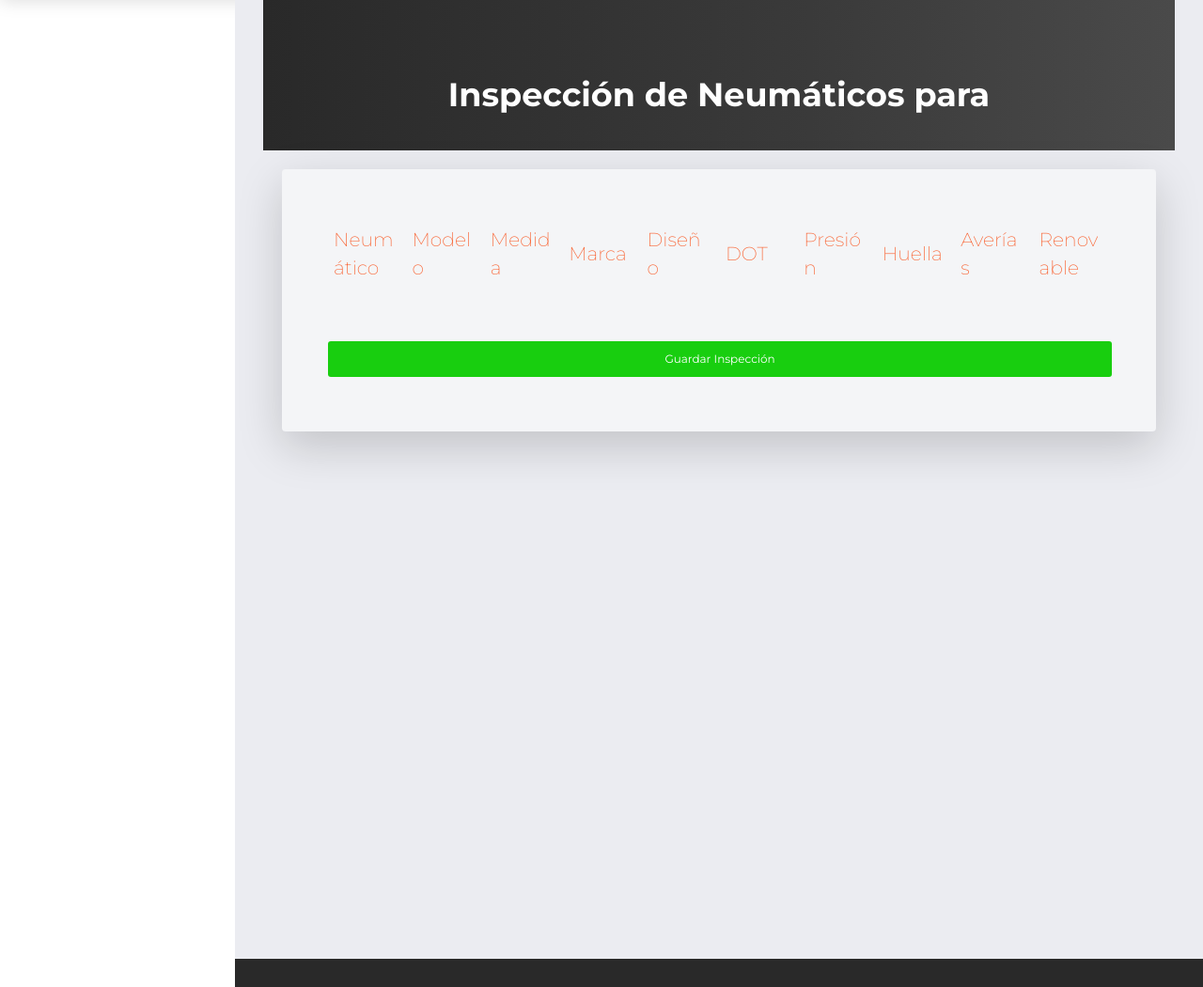
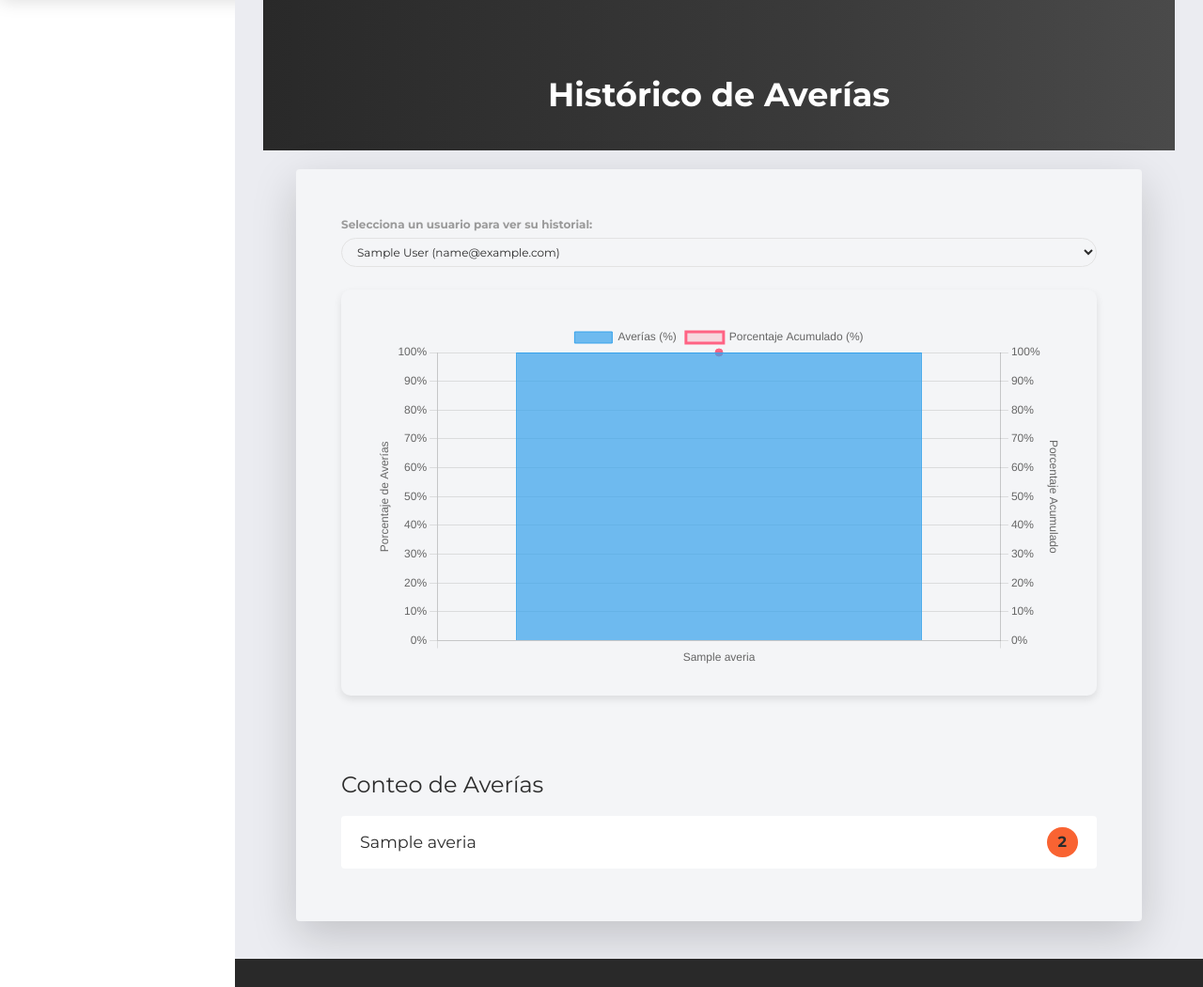
Before and after one commit to graphimates/tire, a Django app: page /neumaticos/historico_datos/1/ in a window 1280 px wide. Shown: the part 53-1103 px from the top of the page at 94% size. Run offline with Django 5.2, Linux system fonts and the light colour scheme; a user stored in the database is signed in; tables that the repository leaves empty hold one stand-in row (values such as "Sample post"); grey boxes marked "Sample" are stand-in pictures; lists and menus that the app fills with data are empty; some libraries are stand-ins or nearby versions.

Commit message:
Update historico_datos.html

```diff
--- a/templates/neumaticos/historico_datos.html
+++ b/templates/neumaticos/historico_datos.html
@@ -1,66 +1,134 @@
 {% extends "base.html" %}
 
-{% block title %}Inspección de Neumáticos{% endblock %}
+{% block title %}Histórico de Datos{% endblock %}
 
 {% block content %}
-<!-- Panel Header para el título -->
+<!-- Panel Header con el título -->
 <div class="panel-header panel-header-sm">
     <div class="container">
         <div class="row">
             <div class="col-md-12 text-center">
-                <h2 class="text-white mb-4" style="font-weight: 700;">Inspección de Neumáticos para {{ vehiculo.placa }}</h2>
+                <h2 class="text-white mb-4" style="font-weight: 700;">Histórico de Averías</h2>
             </div>
         </div>
     </div>
 </div>
 
-<!-- Contenido principal con tarjeta centrada -->
+<!-- Contenido Principal -->
 <div class="content d-flex justify-content-center">
-    <div class="container card shadow-lg rounded p-5" style="background-color: #f4f5f7; max-width: 1100px;">
+    <div class="container card shadow-lg rounded p-5" style="background-color: #f4f5f7; max-width: 900px;">
 
-        <!-- Formulario para la inspección de neumáticos -->
-        <form method="POST" class="w-100"> <!-- Clase w-100 para que ocupe el 100% del ancho disponible -->
-            {% csrf_token %}
+        <!-- Filtro para seleccionar el usuario (solo visible para el admin) -->
+        {% if request.user.is_superuser %}
+        <form method="GET" id="userFilterForm" class="mb-4">
+            <label for="usuario" class="form-label">Selecciona un usuario para ver su historial:</label>
+            <select name="usuario_id" id="usuario" class="form-control" onchange="document.getElementById('userFilterForm').submit();">
+                <option value="{{ request.user.id }}">{{ request.user.get_full_name }} ({{ request.user.email }})</option>
+                {% for usuario in usuarios %}
+                    <option value="{{ usuario.id }}" {% if selected_user.id == usuario.id %}selected{% endif %}>
+                        {{ usuario.get_full_name }} ({{ usuario.email }})
+                    </option>
+                {% endfor %}
+            </select>
+        </form>
+        {% endif %}
 
-            <!-- Tabla para organizar el formulario -->
-            <div class="table-responsive">
-                <table class="table table-bordered table-hover table-striped">
-                    <thead class=" text-primary">
-                        <tr>
-                            <th>Neumático</th>
-                            <th>Modelo</th>
-                            <th>Medida</th>
-                            <th>Marca</th>
-                            <th>Diseño</th>
-                            <th>DOT</th>
-                            <th>Presión</th>
-                            <th>Huella</th>
-                            <th>Averías</th>
-                            <th>Renovable</th>
-                        </tr>
-                    </thead>
-                    <tbody>
-                        {% for form in forms %}
-                        <tr>
-                            <td><strong>Neumático {{ forloop.counter }}</strong></td>
-                            <td>{{ form.modelo }}</td>
-                            <td>{{ form.medida }}</td>
-                            <td>{{ form.marca }}</td>
-                            <td>{{ form.diseño }}</td>
-                            <td>{{ form.dot }}</td>
-                            <td>{{ form.presion }}</td>
-                            <td>{{ form.huella }}</td>
-                            <td>{{ form.averias }}</td>
-                            <td>{{ form.renovable }}</td>
-                        </tr>
-                        {% endfor %}
-                    </tbody>
-                </table>
+        <!-- Gráfico Histórico de Averías -->
+        <div class="card mb-4">
+            <div class="card-body">
+                <canvas id="historicoChart"></canvas>
             </div>
+        </div>
 
-            <!-- Botón para guardar la inspección -->
-            <button type="submit" class="btn btn-success btn-block mt-4">Guardar Inspección</button>
-        </form>
+        <!-- Conteo de Averías -->
+        <h4 class="mt-5">Conteo de Averías</h4>
+        <ul class="list-group">
+            {% for averia, count in averias_counter.items %}
+                <li class="list-group-item d-flex justify-content-between align-items-center">
+                    {{ averia }}
+                    <span class="badge bg-primary rounded-pill">{{ count }}</span>
+                </li>
+            {% endfor %}
+        </ul>
+
     </div>
 </div>
+
+<script src="https://cdn.jsdelivr.net/npm/chart.js"></script>
+<script>
+    const ctx = document.getElementById('historicoChart').getContext('2d');
+
+    const labels = {{ labels|safe }};
+    const dataBarras = {{ data_barras|safe }};
+    const dataLinea = {{ porcentaje_acumulado|safe }};
+
+    const chart = new Chart(ctx, {
+        type: 'bar',
+        data: {
+            labels: labels,
+            datasets: [
+                {
+                    type: 'bar',
+                    label: 'Averías (%)',
+                    data: dataBarras,
+                    backgroundColor: 'rgba(54, 162, 235, 0.7)',
+                    borderColor: 'rgba(54, 162, 235, 1)',
+                    borderWidth: 1,
+                    yAxisID: 'y',
+                },
+                {
+                    type: 'line',
+                    label: 'Porcentaje Acumulado (%)',
+                    data: dataLinea,
+                    borderColor: 'rgba(255, 99, 132, 1)',
+                    backgroundColor: 'rgba(255, 99, 132, 0.2)',
+                    fill: false,
+                    yAxisID: 'y1',
+                    tension: 0.3,
+                    pointBackgroundColor: 'rgba(255, 99, 132, 1)',
+                    pointRadius: 4,
+                    pointHoverRadius: 6
+                }
+            ]
+        },
+        options: {
+            responsive: true,
+            scales: {
+                y: {
+                    type: 'linear',
+                    position: 'left',
+                    ticks: {
+                        beginAtZero: true,
+                        callback: function(value) {
+                            return value + '%';  // Mostrar porcentaje en el eje Y izquierdo
+                        },
+                        max: 100  // Limitar el máximo a 100%
+                    },
+                    title: {
+                        display: true,
+                        text: 'Porcentaje de Averías'
+                    }
+                },
+                y1: {
+                    type: 'linear',
+                    position: 'right',
+                    ticks: {
+                        beginAtZero: true,
+                        callback: function(value) {
+                            return value + '%';  // Mostrar porcentaje acumulado en el eje Y derecho
+                        },
+                        max: 100  // Limitar el máximo a 100%
+                    },
+                    grid: {
+                        drawOnChartArea: false
+                    },
+                    title: {
+                        display: true,
+                        text: 'Porcentaje Acumulado'
+                    }
+                }
+            }
+        }
+    });
+</script>
 {% endblock %}
```
